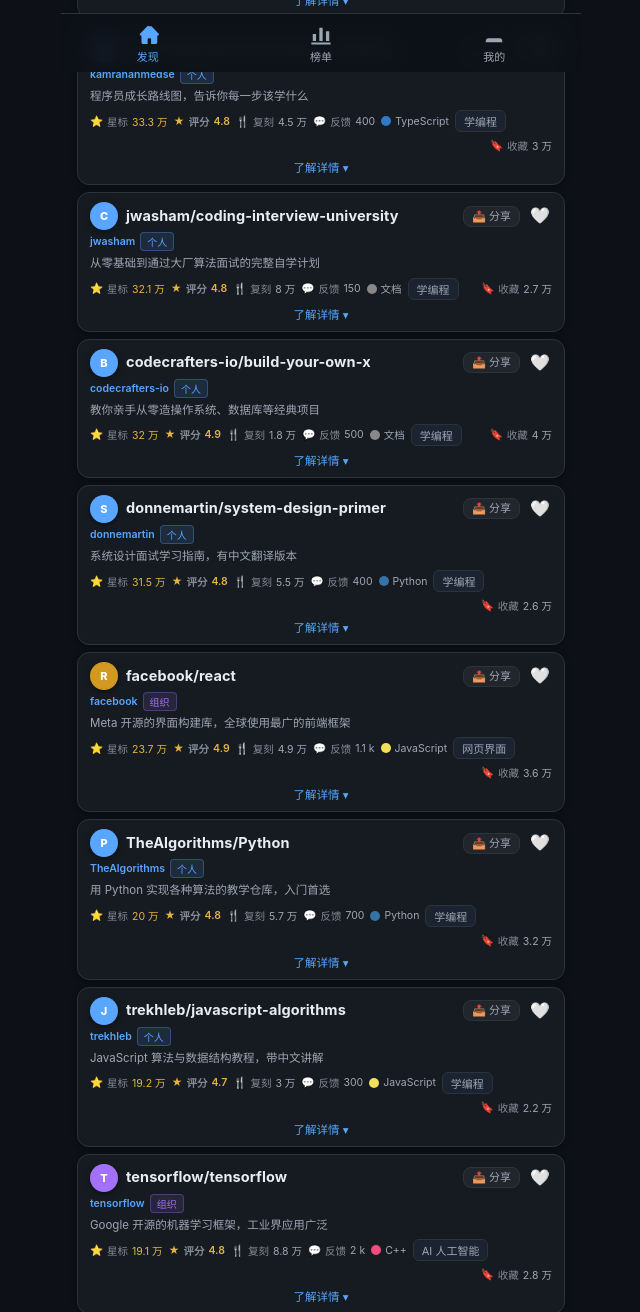
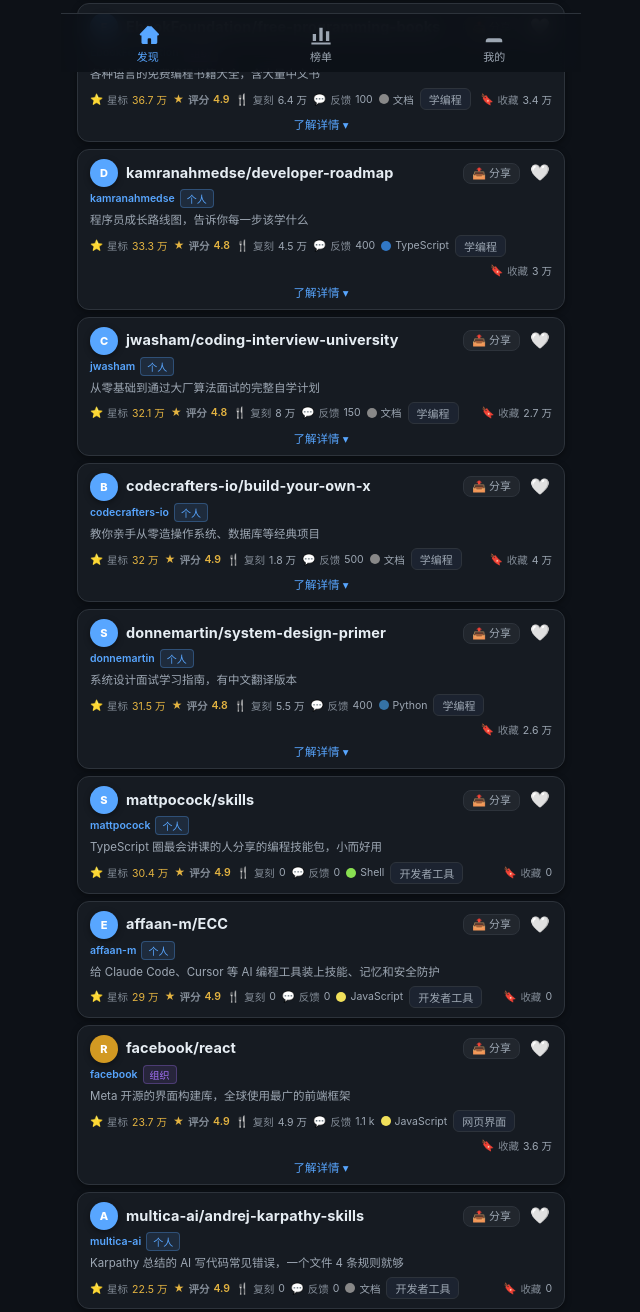
Before and after one commit to P0w3rD1n8/github-cn-finder, a plain HTML site: page index.html in a window 1280 px wide. Shown: the part 728-2040 px from the top of the page, without its empty margins (319-959 px from the left). Drawn offline with Linux system fonts and the light colour scheme.

Commit message:
精选库新增10个2026新晋爆款仓库（VoiceStudio/ppt-master/gods-eye-view/REA/diagram-design/paperclip/skills/ECC/karpathy-skills/claude-mem），星标经GitHub API核验，补人群标签

```diff
--- a/index.html
+++ b/index.html
@@ -466,7 +466,12 @@
   "alist-org/alist":["普通用户","自托管/运维"],"go-gitea/gitea":["程序员","自托管/运维"],
   "n8n-io/n8n":["自媒体创作者","普通用户","自托管/运维"],"kubernetes/kubernetes":["程序员","自托管/运维"],
   "prometheus/prometheus":["程序员","自托管/运维"],"RustDesk/RustDesk":["普通用户","程序员","自托管/运维"],
-  "keepassxc/keepassxc":["普通用户","自托管/运维"],"bitwarden/clients":["普通用户","自托管/运维"]
+  "keepassxc/keepassxc":["普通用户","自托管/运维"],"bitwarden/clients":["普通用户","自托管/运维"],
+  "morluto/rea":["程序员"],"mattpocock/skills":["程序员"],"affaan-m/ECC":["程序员"],
+  "multica-ai/andrej-karpathy-skills":["程序员"],"paperclipai/paperclip":["程序员","普通用户"],
+  "thedotmack/claude-mem":["程序员"],"debpalash/VoiceStudio":["视频剪辑","自媒体创作者"],
+  "hugohe3/ppt-master":["普通用户"],"cathrynlavery/diagram-design":["设计师","程序员"],
+  "bilawalsidhu/gods-eye-view":["普通用户","游戏玩家"]
 };
 let curUsage = "全部";
 
@@ -607,7 +612,18 @@
 {n:"wesnoth/wesnoth",d:"史诗奇幻策略游戏，免费开源的战棋经典",s:6000,l:"C++",c:"游戏娱乐"},
 {n:"veloren/veloren",d:"开源多人像素沙盒游戏，像《我的世界》RPG 版",s:9000,l:"Rust",c:"游戏娱乐"},
 {n:"bitwarden/clients",d:"跨平台密码管理器，手机电脑同步",s:12000,l:"TypeScript",c:"手机 App"},
-{n:"kodi/xbmc",d:"老牌家庭影院播放器，电视盒子首选",s:20000,l:"C++",c:"手机 App"}
+{n:"kodi/xbmc",d:"老牌家庭影院播放器，电视盒子首选",s:20000,l:"C++",c:"手机 App"},
+// 2026 新晋爆款（小红书精选补充）
+{n:"morluto/rea",d:"让 AI 逆向分析任何软件：拆解功能是怎么做出来的，甚至能读二进制",s:392449,l:"TypeScript",c:"开发者工具"},
+{n:"mattpocock/skills",d:"TypeScript 圈最会讲课的人分享的编程技能包，小而好用",s:304169,l:"Shell",c:"开发者工具"},
+{n:"affaan-m/ECC",d:"给 Claude Code、Cursor 等 AI 编程工具装上技能、记忆和安全防护",s:289965,l:"JavaScript",c:"开发者工具"},
+{n:"multica-ai/andrej-karpathy-skills",d:"Karpathy 总结的 AI 写代码常见错误，一个文件 4 条规则就够",s:224770,l:"文档",c:"开发者工具"},
+{n:"paperclipai/paperclip",d:"开一家由 AI 智能体组成的公司，像带团队一样管理它们",s:107714,l:"TypeScript",c:"开发者工具"},
+{n:"thedotmack/claude-mem",d:"让 AI 记住上次干过的活，下次会话不用从头解释",s:103474,l:"TypeScript",c:"开发者工具"},
+{n:"debpalash/VoiceStudio",d:"本地运行的 AI 声音工具：克隆声音、视频配音、转写 646 种语言，完全免费",s:89549,l:"Python",c:"影音与直播"},
+{n:"hugohe3/ppt-master",d:"丢进一个 PDF 或 Word，拿回真正可编辑带动画的 PPT",s:69017,l:"Python",c:"实用工具"},
+{n:"cathrynlavery/diagram-design",d:"用大白话描述一张图，它按你的风格画出 45 种专业图表",s:61437,l:"HTML",c:"实用工具"},
+{n:"bilawalsidhu/gods-eye-view",d:"浏览器里的 3D 间谍卫星模拟器，能看到真实的飞机和船只",s:60453,l:"JavaScript",c:"游戏娱乐"}
 ];
 
 const LANG_COLORS = {"JavaScript":"#f1e05a","TypeScript":"#3178c6","Python":"#3572A5","Go":"#00ADD8","Java":"#b07219","C++":"#f34b7d","C":"#555","C#":"#178600","Rust":"#dea584","Dart":"#00B4AB","Kotlin":"#A97BFF","Shell":"#89e051","Haskell":"#5e5086","CSS":"#563d7c","汇编":"#6E4C13","文档":"#888"};
```
